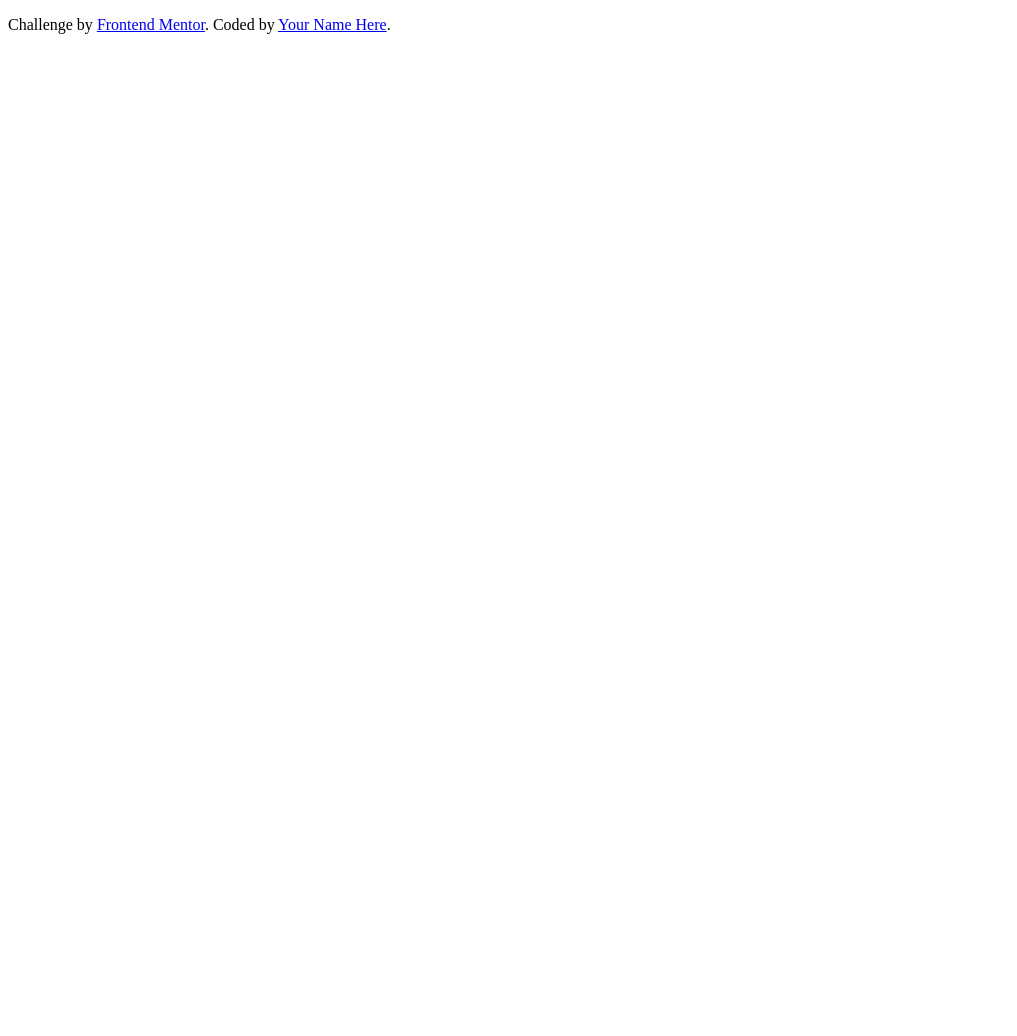
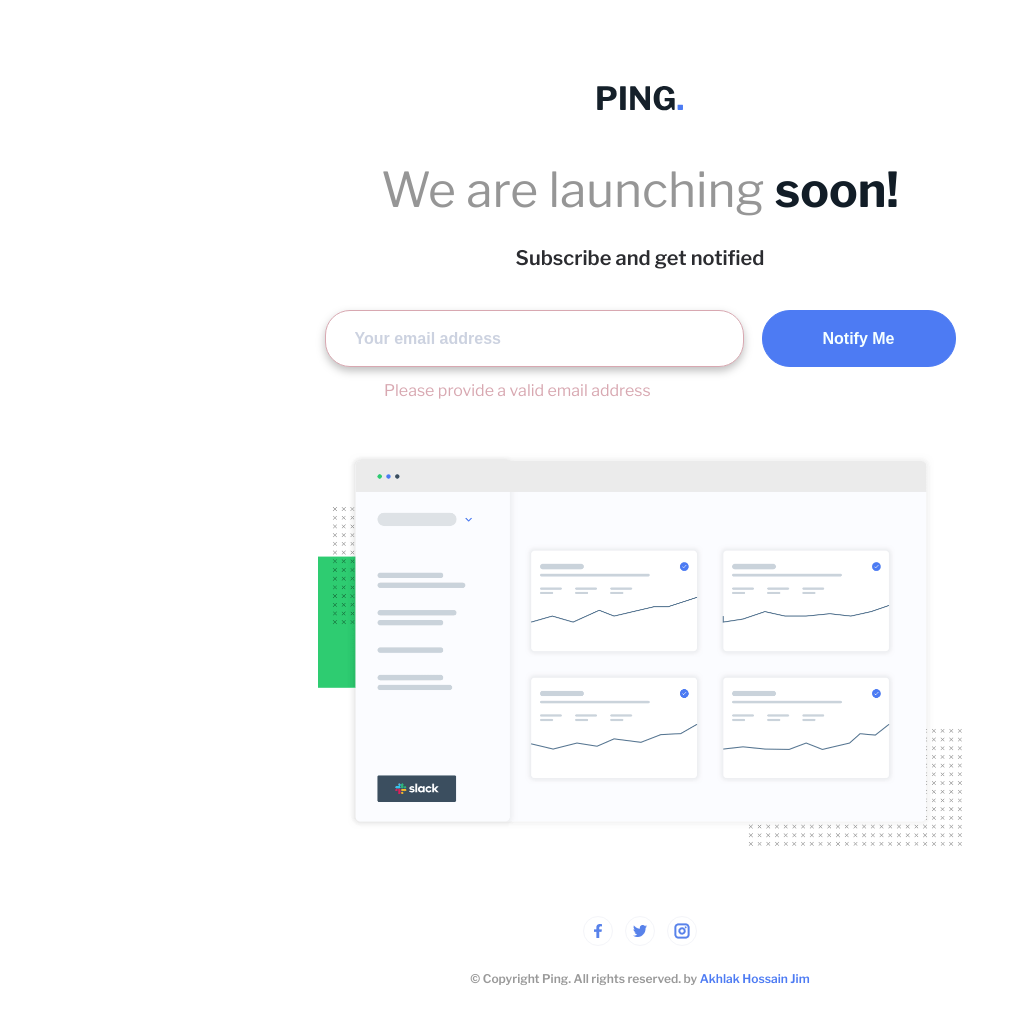
Before and after one commit to Akhlak-Hossain-Jim/ping-coming-soon-page, a plain HTML site: page index.html in a window 1280 px wide. Shown: the whole page, without its empty margins (0-1017 px from the left). Before the commit the page ends 800 px from the top, so only its background shows below. Drawn offline with nearby package versions, Linux system fonts and the light colour scheme.

Commit message:
🔖✨🛠done

```diff
--- a/index.html
+++ b/index.html
@@ -16,21 +16,35 @@
     <title>Frontend Mentor | Ping coming soon page</title>
   </head>
   <body>
-    <!-- We are launching soon!
+    <header><img src="./images/logo.svg" alt="logo" /></header>
 
-  Subscribe and get notified
-
-  Notify Me
-
-  &copy; Copyright Ping. All rights reserved. -->
+    <main>
+      <h1>We are launching <span>soon!</span></h1>
+      <h2>Subscribe and get notified</h2>
+      <form action="">
+        <input type="email" required placeholder="Your email address" />
+        <span>Please provide a valid email address</span>
+        <button type="submit">Notify Me</button>
+      </form>
+      <div class="image">
+        <img src="./images/illustration-dashboard.png" alt="illustration" />
+      </div>
+      <div class="social">
+        <div class="social_con">
+          <img src="./images/facebook.png" alt="facebook" />
+        </div>
+        <div class="social_con">
+          <img src="./images/twitter.png" alt="twitter" />
+        </div>
+        <div class="social_con">
+          <img src="./images/instagram.png" alt="instagram" />
+        </div>
+      </div>
+    </main>
 
     <footer>
-      <p class="attribution">
-        Challenge by
-        <a href="https://www.frontendmentor.io?ref=challenge" target="_blank"
-          >Frontend Mentor</a
-        >. Coded by <a href="#">Your Name Here</a>.
-      </p>
+      © Copyright Ping. All rights reserved. by
+      <a href="https://ah-jim-seed.web.app">Akhlak Hossain Jim</a>
     </footer>
   </body>
 </html>
--- a/style.css
+++ b/style.css
@@ -0,0 +1,181 @@
+@import url("https://fonts.googleapis.com/css2?family=Libre+Franklin:ital,wght@0,300;0,600;0,700;1,300;1,600;1,700;1,800;&display=swap");
+
+*,
+*::after,
+*::before {
+  padding: 0;
+  margin: 0;
+  box-sizing: border-box;
+}
+
+:root {
+  --white: #fff;
+}
+
+body {
+  font-family: "Libre Franklin", sans-serif;
+  background-color: #fff;
+  text-align: center;
+}
+
+header {
+  padding: 85px 20px 0;
+  display: flex;
+  justify-content: center;
+}
+
+h1 {
+  font-size: 48px;
+  color: #969696;
+  line-height: 58px;
+  font-weight: 400;
+  margin: 0;
+  padding: 50px 20px 0;
+}
+
+@media (max-width: 548px) {
+  h1 {
+    font-size: 22px;
+    line-height: 27px;
+    padding: 26px 20px;
+  }
+}
+
+h1 span {
+  font-weight: 800;
+  color: #121d27;
+}
+
+h2 {
+  font-weight: 600;
+  font-size: 20px;
+  line-height: 24px;
+  color: #2b2c30;
+  margin: 0;
+  padding: 27px 10px;
+}
+
+@media (max-width: 548px) {
+  h2 {
+    font-size: 12px;
+    line-height: 15px;
+    padding-top: 1px;
+    padding-bottom: 22px;
+  }
+}
+
+form {
+  padding: 13px 46px;
+  display: flex;
+  gap: 18px;
+  align-items: center;
+  justify-content: center;
+  position: relative;
+}
+
+input {
+  padding: 18px 29px;
+  width: min(100%, 419px);
+  border: 1px solid #e1e7ef;
+  filter: drop-shadow(0px 4px 4px rgba(0, 0, 0, 0.25));
+  border-radius: 25px;
+  font-weight: 600;
+  font-size: 16px;
+  line-height: 19px;
+  color: #ccd2e0;
+  outline: none;
+}
+
+input + span {
+  position: absolute;
+  display: none;
+  color: #d8a8b1;
+  bottom: -20px;
+  left: 30%;
+}
+
+input:invalid {
+  border-color: #d8a8b1;
+}
+
+input:invalid + span {
+  display: inline-block;
+}
+
+input::placeholder {
+  color: #ccd2e0;
+}
+
+@media (max-width: 548px) {
+  form {
+    flex-direction: column;
+    padding: 13px 20px;
+    gap: 40px;
+  }
+  input + span {
+    top: 45%;
+    left: 0;
+    width: 100%;
+    text-align: center;
+  }
+}
+
+button {
+  background: #4d7bf3;
+  border: 1px solid #4d7bf3;
+  border-radius: 28px;
+  padding: 18px 60px;
+  font-weight: 600;
+  font-size: 16px;
+  line-height: 19px;
+  color: #f5ffff;
+}
+
+.image {
+  padding: 73px 26px 66px;
+}
+
+@media (max-width: 548px) {
+  .image {
+    padding: 68px 26px 119px;
+  }
+  button {
+    width: 100%;
+  }
+}
+
+.image img {
+  width: min(644px, 100%);
+  height: auto;
+}
+
+.social {
+  padding: 0;
+  display: flex;
+  gap: 12px;
+  align-items: center;
+  justify-content: center;
+}
+
+.social_con {
+  border-radius: 50%;
+  display: flex;
+  align-items: center;
+  justify-content: center;
+  height: 30px;
+  width: 30px;
+  border: 1px solid #f4f5f9;
+}
+
+footer {
+  font-weight: 600;
+  font-size: 12px;
+  line-height: 15px;
+  color: #999999;
+  padding: 25px 20px 50px;
+}
+
+footer a {
+  color: #4d7bf3;
+  text-decoration: none;
+}
```
